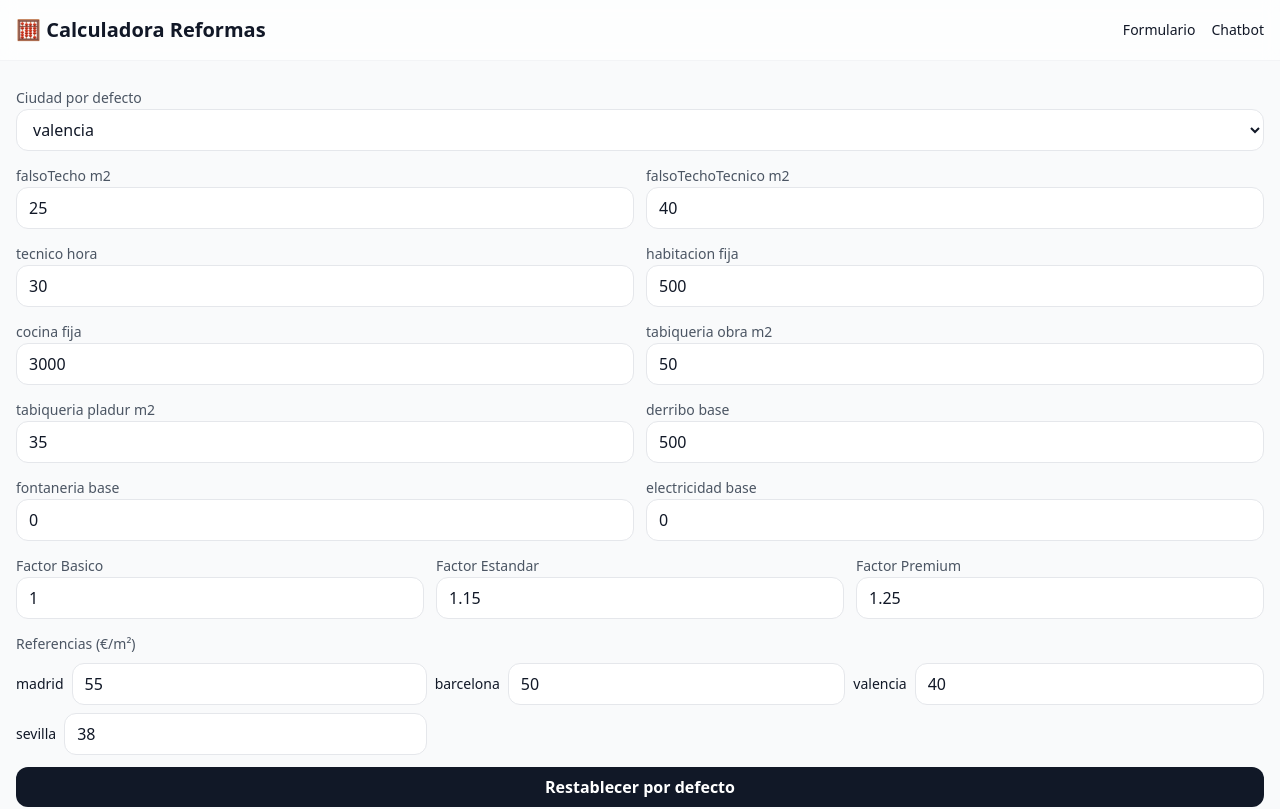
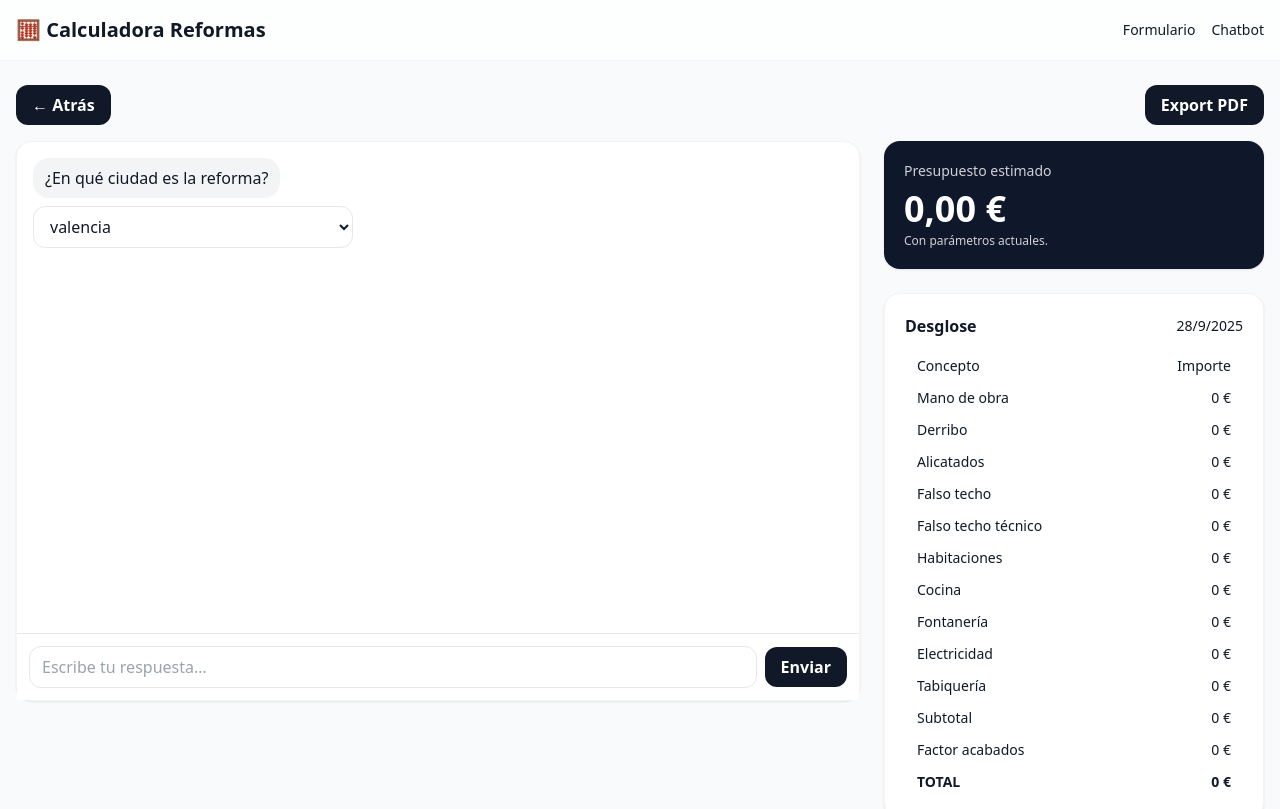
Before and after one commit to Pauovidi/calculadora-reformas, a Next.js app: page /chat in a window 1280 px wide. Shown: the top 809 px of the page. Built offline with nearby package versions, Linux system fonts and the light colour scheme.

Commit message:
Update chat.js

```diff
--- a/pages/chat.js
+++ b/pages/chat.js
@@ -1,84 +1,215 @@
-import { useState } from "react";
+import { useEffect, useMemo, useRef, useState } from "react";
+import { calcularPresupuesto } from "@/lib/calculo";
+import SummaryCard from "@/components/SummaryCard";
+import SidebarParams, { defaultParams } from "@/components/SidebarParams";
 
-const defaultParams = {
-  precios: {
-    falsoTecho_m2: 25,
-    falsoTechoTecnico_m2: 40,
-    tecnico_hora: 30,
-    habitacion_fija: 500,
-    cocina_fija: 3000,
-    tabiqueria_obra_m2: 50,
-    tabiqueria_pladur_m2: 35,
-    derribo_base: 500,
-    fontaneria_base: 0,
-    electricidad_base: 0
+const steps = [
+  { key: "ciudad", label: "¿En qué ciudad es la reforma?", type: "select", optionsFrom: (p)=>Object.keys(p.referenciaCiudad) },
+  { key: "calidad", label: "¿Qué nivel de calidad buscas?", type: "chips", options: ["Basico", "Estandar", "Premium"] },
+  { key: "m2", label: "¿Cuántos m² tiene?", type: "number", placeholder: "Ej. 100" },
+  { key: "incluirDerribo", label: "¿Incluimos derribo base?", type: "chips", options: ["Sí","No"], map: v=> v==="Sí" },
+  { key: "tabiqueria_tipo", label: "¿Tabiquería de Obra o Pladur?", type: "chips", options: ["Obra","Pladur","Ninguna"] },
+  { key: "tabiqueria_m2", label: "¿Cuántos m² de tabiquería?", type: "number", placeholder: "0 si no aplica" },
+  { key: "cocina", label: "¿Incluye cocina fija?", type: "chips", options: ["Sí","No"], map: v=> v==="Sí" },
+  { key: "numHabitaciones", label: "¿Número de habitaciones?", type: "number" },
+  { key: "falsoTecho_m2", label: "¿m² de falso techo?", type: "number" },
+];
+
+export default function Chat(){
+  // Evita hidratos raros: inicializamos sin undefined
+  const [params, setParams]   = useState(defaultParams);
+  const [openParams]          = useState(false); // lo plegamos desde <details>
+  const [idx, setIdx]         = useState(0);
+  const [messages, setMsgs]   = useState([]);
+  const [composer, setComp]   = useState("");
+
+  const [input, setInput] = useState({
+    ciudad: defaultParams.ciudadPorDefecto,
+    calidad: "Estandar",
+    m2: 0,
+    incluirDerribo: false,
+    tabiqueria_tipo: "Ninguna",
+    tabiqueria_m2: 0,
+    cocina: false,
+    numHabitaciones: 0,
+    falsoTecho_m2: 0,
+  });
+
+  const current = steps[idx] || null;
+  const endRef = useRef(null);
+
+  // Si no hay mensajes, arrancamos con la 1ª pregunta
+  useEffect(() => {
+    if (messages.length === 0 && steps.length > 0) {
+      setMsgs([{ role: "bot", text: steps[0].label }]);
+    }
+  }, [messages.length]);
+
+  // Auto-scroll
+  useEffect(() => {
+    try { endRef.current && endRef.current.scrollIntoView({ behavior: "smooth" }); } catch {}
+  }, [messages]);
+
+  // Cálculo
+  const resultado = useMemo(() => {
+    try {
+      return calcularPresupuesto(
+        {
+          ...input,
+          tabiqueria_tipo: input.tabiqueria_tipo === "Ninguna" ? "" : input.tabiqueria_tipo,
         },
-  factorCalidad: { Basico: 1, Estandar: 1.15, Premium: 1.25 },
-  referenciaCiudad: { madrid: 55, barcelona: 50, valencia: 40, sevilla: 38 },
-  ciudadPorDefecto: "valencia"
+        params
+      );
+    } catch {
+      return { total: 0, desglose: [] };
+    }
+  }, [input, params]);
+
+  // Helpers
+  const pushBot = (i) => {
+    const s = steps[i]; if (!s) return;
+    setMsgs((m) => m.concat({ role: "bot", text: s.label }));
   };
 
-export default function SidebarParams({ params, setParams }) {
-  const [local, setLocal] = useState(params || defaultParams);
-
-  const update = (path, value) => {
-    const next = JSON.parse(JSON.stringify(local));
-    const segs = path.split(".");
-    let ptr = next;
-    for (let i=0;i<segs.length-1;i++) ptr = ptr[segs[i]];
-    ptr[segs.at(-1)] = value;
-    setLocal(next);
-    setParams?.(next);
+  const normalizeFromText = (step, raw) => {
+    if (!step) return raw;
+    const txt = String(raw).trim();
+    if (step.type === "number") return Number(txt) || 0;
+    if (step.type === "chips") {
+      const match = (step.options || []).find((o) => o.toLowerCase() === txt.toLowerCase());
+      return step.map ? step.map(match || txt) : (match || txt);
+    }
+    if (step.type === "select") {
+      const opts = step.optionsFrom ? step.optionsFrom(params) : (step.options || []);
+      const match = opts.find((o) => o.toLowerCase() === txt.toLowerCase());
+      return match || txt;
+    }
+    return txt;
   };
 
+  const handleAnswer = (raw) => {
+    const s = steps[idx]; if (!s) return;
+    const value = normalizeFromText(s, raw);
+    setInput((prev) => ({ ...prev, [s.key]: value }));
+    setMsgs((m) => m.concat({ role: "user", text: String(raw) }));
+
+    const next = idx + 1;
+    setIdx(next);
+    if (next < steps.length) pushBot(next);
+    else setMsgs((m) => m.concat({ role: "bot", text: "¡Listo! Ya tengo todo para calcular tu presupuesto." }));
+
+    setComp("");
+  };
+
+  const goBack = () => {
+    if (idx === 0) return;
+    // reconstruimos quitando la última pareja (user + bot)
+    setMsgs((m) => {
+      const arr = m.slice();
+      // quitar mensaje "¡Listo!" si está al final
+      if (arr.length && arr[arr.length - 1].role === "bot" && String(arr[arr.length - 1].text).startsWith("¡Listo!")) {
+        arr.pop();
+      }
+      // quitar último user
+      for (let i = arr.length - 1; i >= 0; i--) {
+        if (arr[i].role === "user") { arr.splice(i, 1); break; }
+      }
+      // quitar último bot
+      for (let i = arr.length - 1; i >= 0; i--) {
+        if (arr[i].role === "bot") { arr.splice(i, 1); break; }
+      }
+      return arr;
+    });
+    setIdx((i) => (i > 0 ? i - 1 : 0));
+  };
+
+  const handlePDF = async () => {
+    const { exportarPDF } = await import("@/lib/pdf");
+    await exportarPDF({ input, resultado });
+  };
+
+  // UI
   return (
-    <div className="space-y-3">
-      <div>
-        <label className="label">Ciudad por defecto</label>
-        <select className="select" value={local.ciudadPorDefecto}
-          onChange={(e) => update("ciudadPorDefecto", e.target.value)}>
-          {Object.keys(local.referenciaCiudad).map(c => <option key={c} value={c}>{c}</option>)}
+    <>
+      <div className="flex items-center justify-between mb-4">
+        <button className="btn" onClick={goBack} disabled={idx === 0}>← Atrás</button>
+        <button className="btn btn-primary" onClick={handlePDF}>Export PDF</button>
+      </div>
+
+      <div className="grid lg:grid-cols-[1fr_380px] gap-6">
+        {/* Chat */}
+        <section className="space-y-4">
+          <div className="card p-0 flex flex-col h-[70vh]">
+            {/* mensajes */}
+            <div className="flex-1 overflow-y-auto px-4 pt-4">
+              {messages.map((m, i) => (
+                <div key={i} className={`mb-2 flex ${m.role === "user" ? "justify-end" : "justify-start"}`}>
+                  <div className={`px-3 py-2 rounded-2xl max-w-[80%] ${m.role === "user" ? "bg-slate-900 text-white" : "bg-gray-100"}`}>
+                    {m.text}
+                  </div>
+                </div>
+              ))}
+
+              {/* chips o select del paso actual */}
+              {current && current.type === "chips" && (
+                <div className="mb-3 flex flex-wrap gap-2">
+                  {current.options.map((opt) => (
+                    <button key={opt} className="chip" onClick={() => handleAnswer(opt)}>{opt}</button>
+                  ))}
+                </div>
+              )}
+              {current && current.type === "select" && (
+                <div className="mb-3">
+                  <select
+                    className="select max-w-xs"
+                    value={input[current.key]}
+                    onChange={(e) => handleAnswer(e.target.value)}
+                  >
+                    {(current.optionsFrom ? current.optionsFrom(params) : current.options || [])
+                      .map((o) => <option key={o} value={o}>{o}</option>)}
                   </select>
                 </div>
+              )}
 
-      <div className="grid md:grid-cols-2 gap-3">
-        {Object.entries(local.precios).map(([k,v])=>(
-          <div key={k}>
-            <label className="label">{k.replaceAll("_"," ")}</label>
-            <input className="input" type="number" step="0.01" value={v}
-              onChange={e=>update(`precios.${k}`, parseFloat(e.target.value)||0)} />
-          </div>
-        ))}
+              <div ref={endRef} />
             </div>
 
-      <div className="grid grid-cols-3 gap-3">
-        {Object.entries(local.factorCalidad).map(([k,v])=>(
-          <div key={k}>
-            <label className="label">Factor {k}</label>
-            <input className="input" type="number" step="0.01" value={v}
-              onChange={e=>update(`factorCalidad.${k}`, parseFloat(e.target.value)||0)} />
+            {/* composer SIEMPRE visible */}
+            <div className="border-t bg-white px-3 py-3">
+              <div className="flex items-center gap-2">
+                <input
+                  className="input flex-1"
+                  placeholder={current?.placeholder || "Escribe tu respuesta…"}
+                  value={composer}
+                  onChange={(e) => setComp(e.target.value)}
+                  onKeyDown={(e) => { if (e.key === "Enter") handleAnswer(composer); }}
+                />
+                <button className="btn btn-primary" onClick={() => handleAnswer(composer)}>Enviar</button>
               </div>
-        ))}
+            </div>
+          </div>
+        </section>
+
+        {/* Derecha: precio + desglose + parámetros */}
+        <aside className="space-y-6">
+          <div className="rounded-2xl p-5 bg-slate-900 text-white shadow-soft">
+            <div className="text-sm opacity-80 mb-2">Presupuesto estimado</div>
+            <div className="text-4xl font-bold mb-1">
+              {new Intl.NumberFormat("es-ES", { minimumFractionDigits: 2 }).format(resultado?.total || 0)} €
+            </div>
+            <div className="text-xs opacity-80">Con parámetros actuales.</div>
           </div>
 
-      <div className="space-y-2">
-        <label className="label">Referencias (€/m²)</label>
-        <div className="grid sm:grid-cols-2 md:grid-cols-3 gap-2">
-          {Object.entries(local.referenciaCiudad).map(([city,val])=>(
-            <div key={city} className="flex items-center gap-2">
-              <span className="flex-1 text-sm">{city}</span>
-              <input className="input w-24" type="number" value={val}
-                onChange={e=>update(`referenciaCiudad.${city}`, parseFloat(e.target.value)||0)} />
+          <SummaryCard resultado={resultado} />
+
+          <details className="rounded-2xl bg-gray-100 border">
+            <summary className="px-4 py-3 cursor-pointer select-none font-semibold">Parámetros</summary>
+            <div className="p-4">
+              <SidebarParams params={params} setParams={setParams} />
             </div>
-          ))}
+          </details>
+        </aside>
       </div>
-      </div>
-
-      <button className="btn w-full" onClick={()=>{ setLocal(defaultParams); setParams?.(defaultParams); }}>
-        Restablecer por defecto
-      </button>
-    </div>
+    </>
   );
 }
-
-export { defaultParams };
```
Lines whose indentation alone changed are shown as unchanged.
